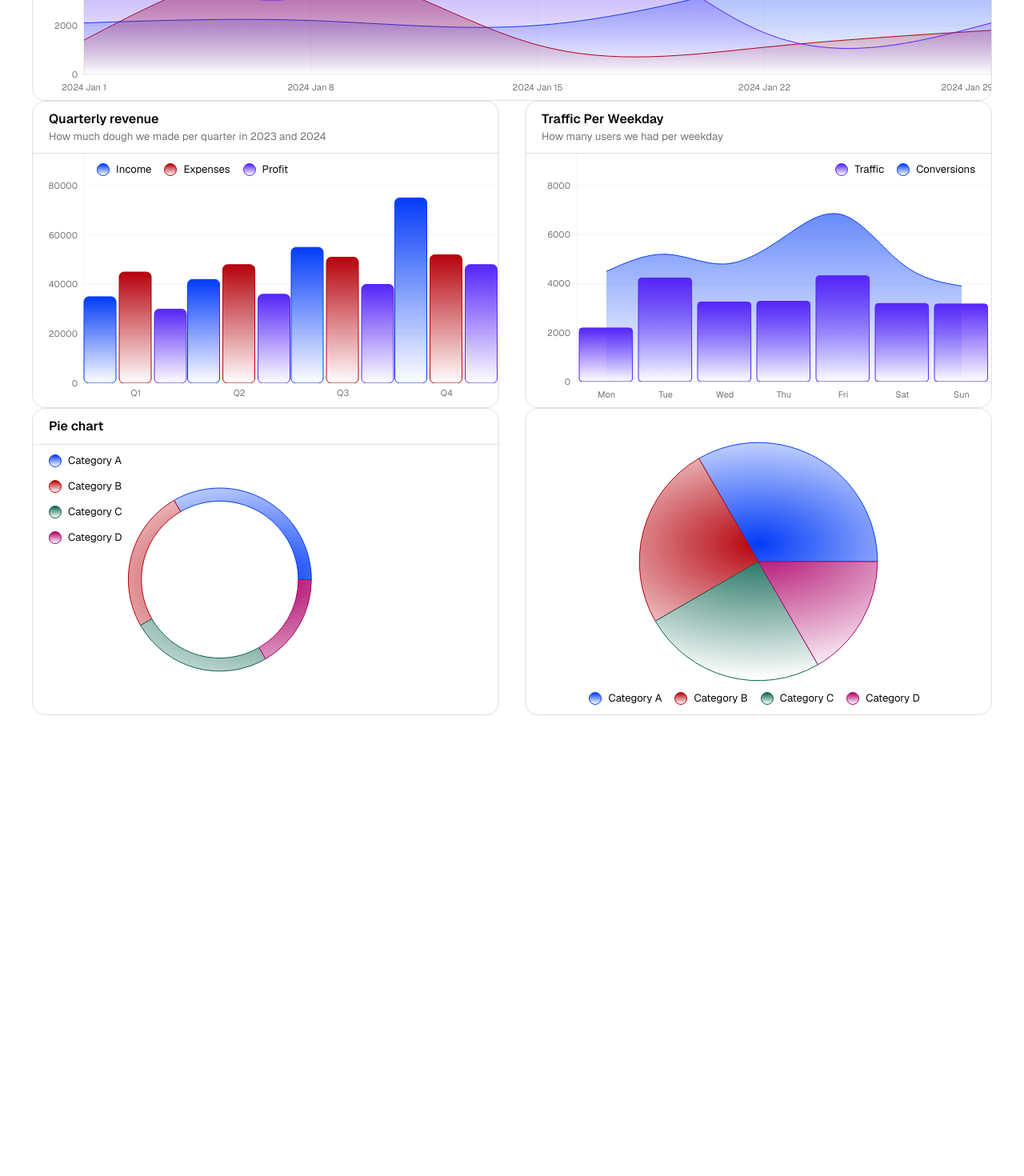
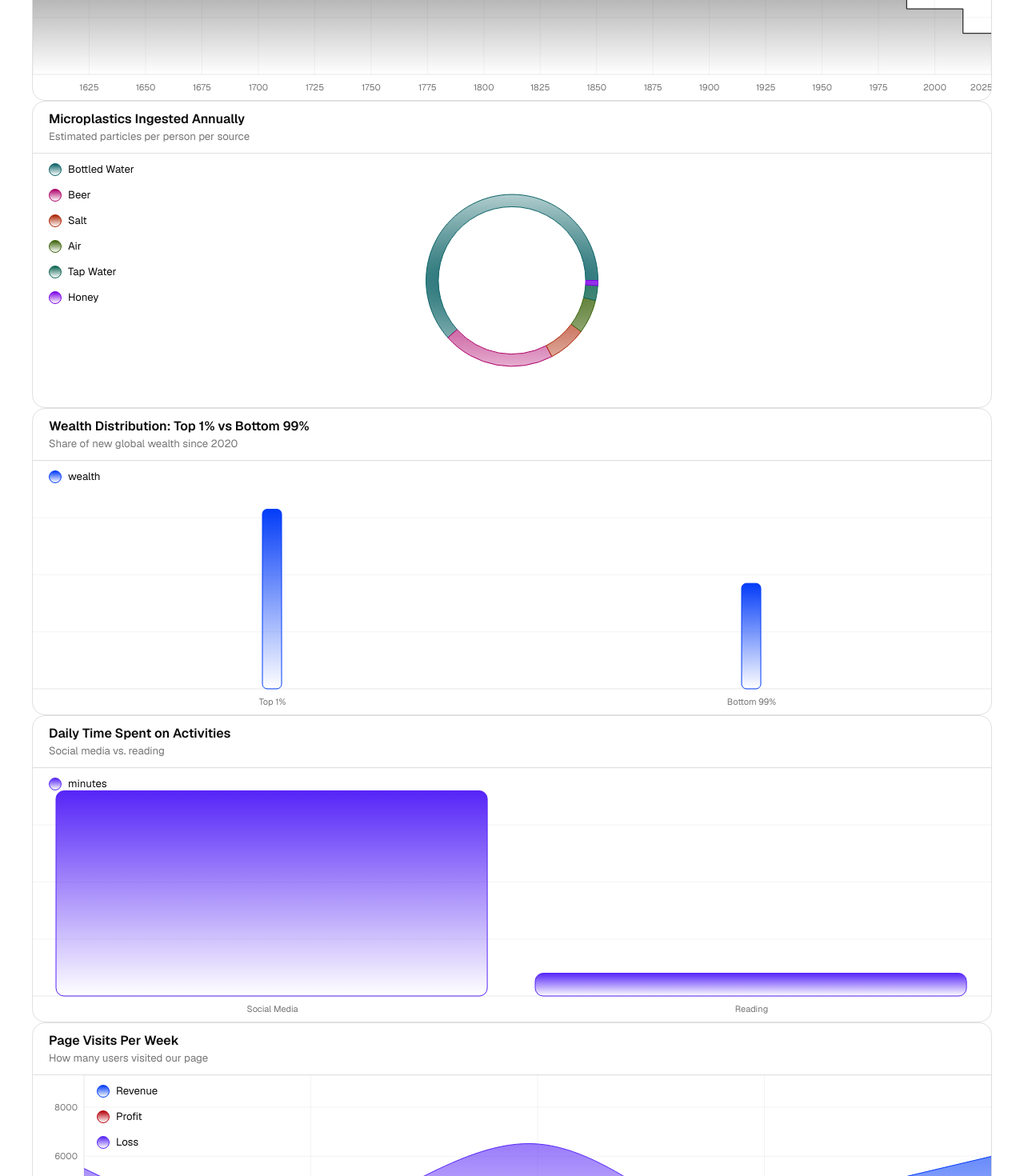
Before and after one commit to once-ui-system/nextjs-starter, a Next.js app: page / in a window 1280 px wide. Shown: the part 1120-2590 px from the top of the page at 80% size. Before the commit the page ends 2054 px from the top, so only its background shows below. Built offline with nearby package versions, Linux system fonts and the light colour scheme.

Commit message:
some examples and minor api improvements

```diff
--- a/src/app/page.tsx
+++ b/src/app/page.tsx
@@ -72,7 +72,6 @@ export default function Home() {
           xAxisKey="name"
           series={{
             key: "Sales",
-            color: "blue"
           }}
           data={[
             { name: "Electronics", Sales: 4500, label: "Electronics" },
@@ -83,6 +82,91 @@ export default function Home() {
           ]}
         />
       </Row>
+
+      <LineChart
+        labels="x"
+        curve="step"
+        title="Dachstein Glacier Retreat"
+        description="Surface area of the Dachstein glacier over time"
+        date={{
+          start: new Date("1500-01-01"),
+          end: new Date("2030-01-01"),
+          format: "yyyy"
+        }}
+        series={[{ key: "Area", color: "contrast" }]}
+        data={[
+          { date: "1600-01-01", Area: 5.6 },
+          { date: "1625-01-01", Area: 5.575 },
+          { date: "1650-01-01", Area: 5.55 },
+          { date: "1675-01-01", Area: 5.525 },
+          { date: "1700-01-01", Area: 5.5 },
+          { date: "1725-01-01", Area: 5.475 },
+          { date: "1750-01-01", Area: 5.45 },
+          { date: "1775-01-01", Area: 5.425 },
+          { date: "1800-01-01", Area: 5.4 },
+          { date: "1825-01-01", Area: 5.375 },
+          { date: "1850-01-01", Area: 5.3 },
+          { date: "1875-01-01", Area: 5.1 },
+          { date: "1900-01-01", Area: 4.9 },
+          { date: "1925-01-01", Area: 4.6 },
+          { date: "1950-01-01", Area: 4.2 },
+          { date: "1975-01-01", Area: 3.4 },
+          { date: "2000-01-01", Area: 2.3 },
+          { date: "2025-01-01", Area: 1.44 }
+        ]}
+      />
+
+      <PieChart
+        title="Microplastics Ingested Annually"
+        description="Estimated particles per person per source"
+        legend={{
+          display: true,
+          position: "top-left",
+          direction: "column"
+        }}
+        ring={{ inner: 60, outer: 70 }}
+        series={{
+          key: "value",
+        }}
+        data={[
+          { name: "Bottled Water", value: 94370 },
+          { name: "Beer", value: 32270 },
+          { name: "Salt", value: 11000 },
+          { name: "Air", value: 9800 },
+          { name: "Tap Water", value: 4240 },
+          { name: "Honey", value: 1480 }
+        ]}
+      />
+
+      <BarChart
+        title="Wealth Distribution: Top 1% vs Bottom 99%"
+        description="Share of new global wealth since 2020"
+        labels="x"
+        xAxisKey="group"
+        barWidth="m"
+        series={{
+          key: "wealth",
+        }}
+        data={[
+          { group: "Top 1%", wealth: 63 },
+          { group: "Bottom 99%", wealth: 37 }
+        ]}
+      />
+
+      <BarChart
+        title="Daily Time Spent on Activities"
+        description="Social media vs. reading"
+        labels="x"
+        xAxisKey="activity"
+        series={{
+          key: "minutes",
+          color: "indigo"
+        }}
+        data={[
+          { activity: "Social Media", minutes: 144 },
+          { activity: "Reading", minutes: 16 }
+        ]}
+      />
 
       <LineChart
         title="Page Visits Per Week"
--- a/src/once-ui/modules/data/ChartHeader.tsx
+++ b/src/once-ui/modules/data/ChartHeader.tsx
@@ -142,7 +142,7 @@ export const ChartHeader: React.FC<ChartHeaderProps> = ({
             </Text>
           )}
         </Column>
-        {dateRange && (
+        {dateRange && date?.selector && (
           <DropdownWrapper
             isOpen={dateRangeOpen}
             onOpenChange={(isOpen) => setDateRangeOpen(isOpen)}
--- a/src/once-ui/modules/data/LineBarChart.tsx
+++ b/src/once-ui/modules/data/LineBarChart.tsx
@@ -20,7 +20,7 @@ import { styles } from "@/app/resources/data.config";
 
 interface LineBarChartProps extends ChartProps {
   barWidth?: barWidth;
-  curveType?: curveType;
+  curve?: curveType;
 }
 
 const LineBarChart: React.FC<LineBarChartProps> = ({
@@ -36,7 +36,7 @@ const LineBarChart: React.FC<LineBarChartProps> = ({
   border = "neutral-medium",
   variant = styles.variant,
   barWidth = "fill",
-  curveType = "natural",
+  curve = "natural",
   ...flex
 }) => {
   const legend = {
@@ -236,7 +236,7 @@ const LineBarChart: React.FC<LineBarChartProps> = ({
                 }
               />
               <RechartsArea
-                type={curveType}
+                type={curve}
                 dataKey={lineSeries.key}
                 name={lineSeries.key}
                 stroke={finalLineColor}
--- a/src/once-ui/modules/data/LineChart.tsx
+++ b/src/once-ui/modules/data/LineChart.tsx
@@ -20,7 +20,7 @@ import { schemes } from "../../types";
 import { getDistributedColor } from "./utils/colorDistribution";
 
 interface LineChartProps extends ChartProps {
-  curveType?: curveType;
+  curve?: curveType;
 }
 
 const LineChart: React.FC<LineChartProps> = ({
@@ -35,7 +35,7 @@ const LineChart: React.FC<LineChartProps> = ({
   labels = "both",
   border = "neutral-medium",
   variant = styles.variant,
-  curveType = "natural",
+  curve = "natural",
   ...flex
 }) => {
   const legend = {
@@ -244,7 +244,7 @@ const LineChart: React.FC<LineChartProps> = ({
               return (
                 <RechartsArea
                   key={key}
-                  type={curveType}
+                  type={curve}
                   dataKey={key}
                   name={key}
                   stroke={lineColor}
--- a/src/once-ui/modules/data/interfaces.ts
+++ b/src/once-ui/modules/data/interfaces.ts
@@ -25,6 +25,7 @@ interface DateConfig {
   dual?: boolean;
   format?: string;
   presets?: boolean;
+  selector?: boolean;
   onChange?: (range: DateRange) => void;
 }
 
```
